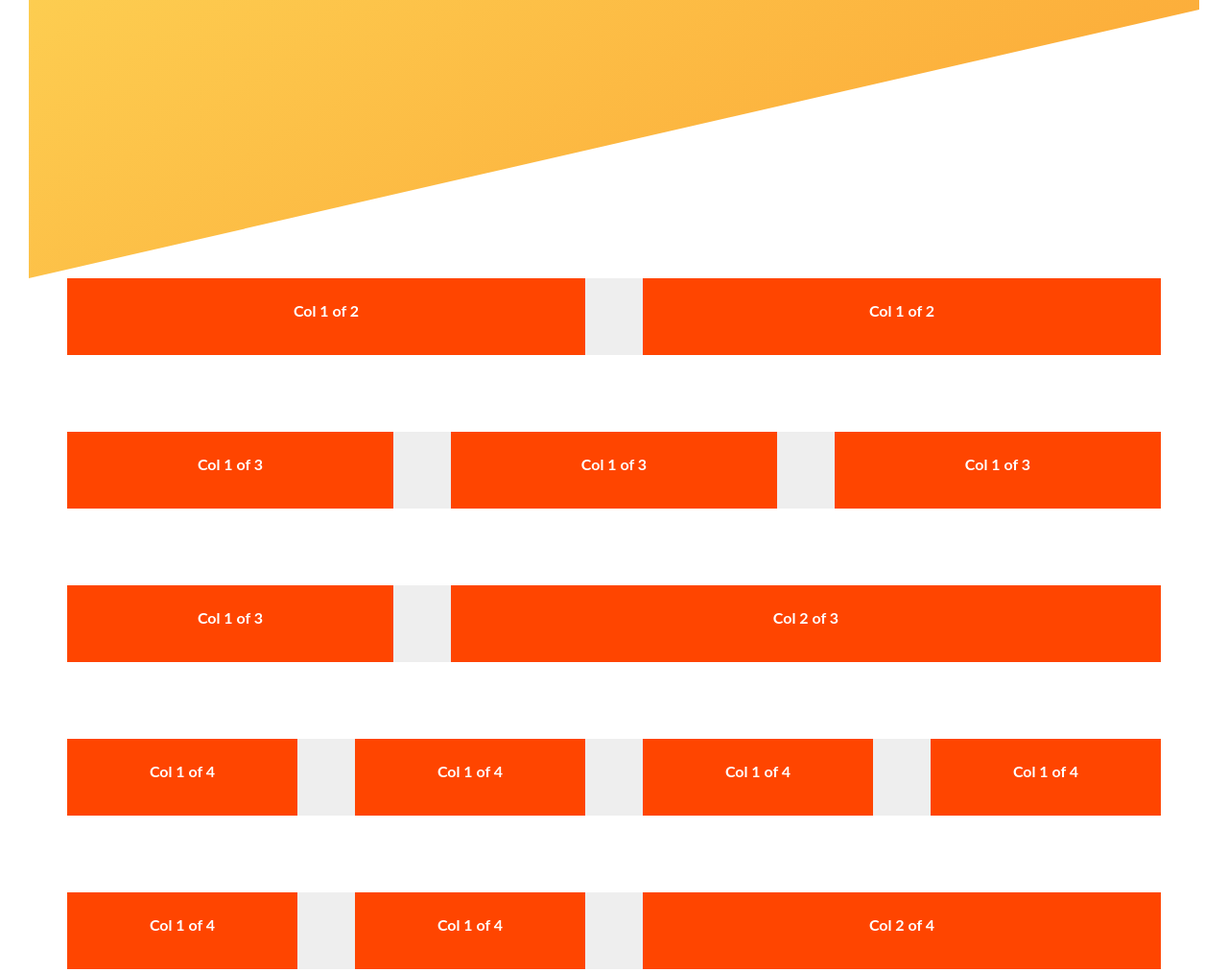
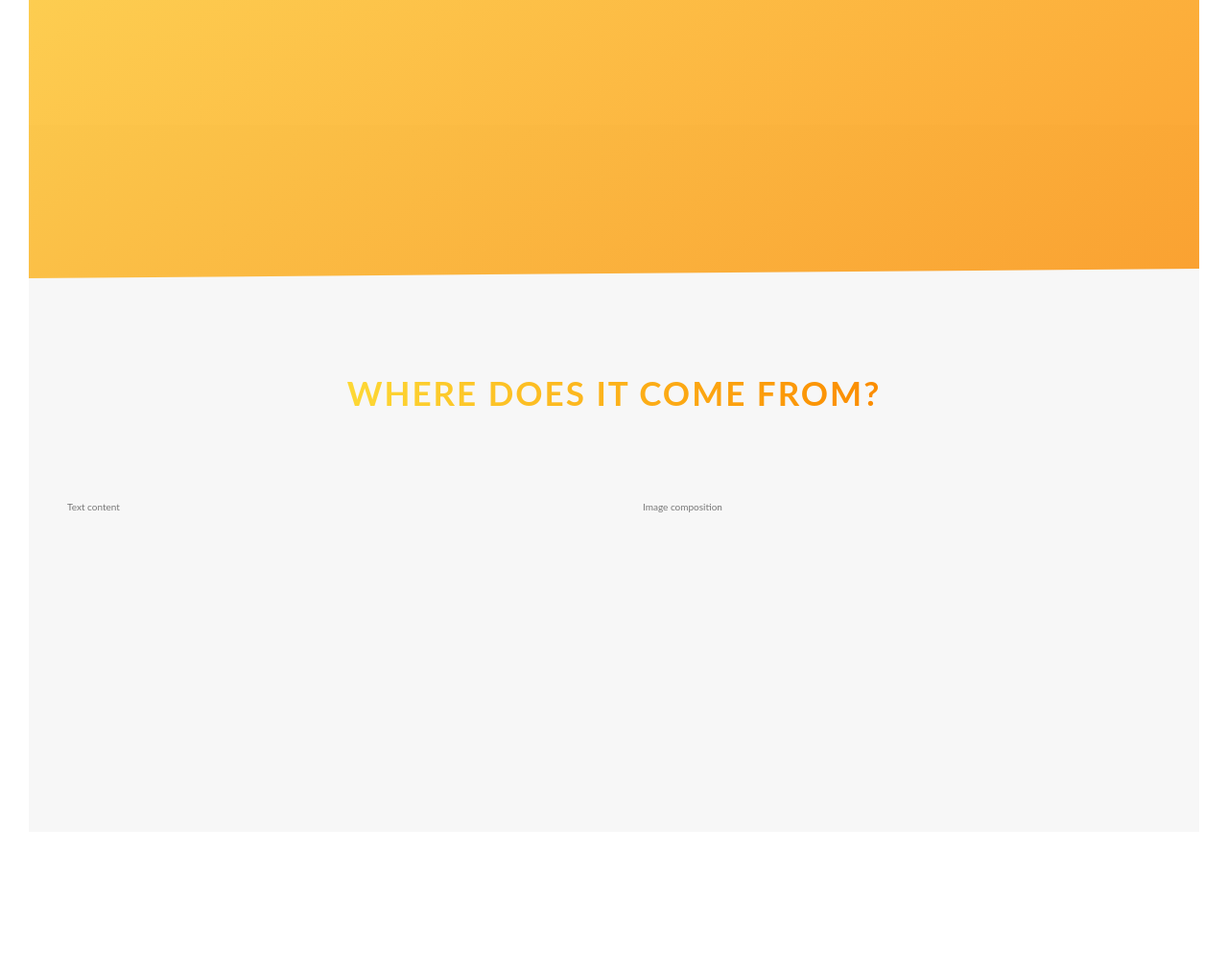
Before and after one commit to nihaadk/landing-page-orange, a website: page index.html in a window 1280 px wide. Shown: the part 500-1513 px from the top of the page at 96% size. After the commit the page ends 1397 px from the top, so only its background shows below. Drawn offline with Linux system fonts and the light colour scheme.

Commit message:
Add utilitie classes

```diff
--- a/index.html
+++ b/index.html
@@ -1,5 +1,6 @@
 <!DOCTYPE html>
 <html lang="en">
+
 <head>
     <meta charset="UTF-8">
     <meta name="viewport" content="width=device-width, initial-scale=1.0">
@@ -7,6 +8,7 @@
     <link rel="stylesheet" href="css/style.css">
     <title>Advanced CSS and SASS</title>
 </head>
+
 <body>
     <header class="header">
         <div class="logo-box">
@@ -22,6 +24,26 @@
         </div>
     </header>
 
+    <main>
+        <section class="section-about">
+            <div class="u-center-text u-margin-bottom-8">
+                <h2 class="heading-secondary">
+                    Where does it come from?
+                </h2>
+            </div>
+
+            <div class="row">
+                <div class="col-1-of-2">
+                   Text content
+                </div>
+                <div class="col-1-of-2">
+                   Image composition
+                </div>
+            </div>
+        </section>
+    </main>
+
+    <!--
     <section class="grid-test">
         <div class="row">
             <div class="col-1-of-2">
@@ -88,9 +110,10 @@
                 Col 3 of 4
             </div>
         </div>
-
     </section>
+    -->
 
 
 </body>
+
 </html>
--- a/sass/abstracts/_variables.scss
+++ b/sass/abstracts/_variables.scss
@@ -9,7 +9,11 @@ Dark orange: #fb8c00
 $color-primary: #ffb300;
 $color-primary-light: #fdd835;
 $color-primary-dark: #fb8c00;
+
 $color-grey-dark: #777;
+
+$color-grey-light-1: #f7f7f7;
+
 $color-white: #fff;
 $color-black: #000;
 
--- a/sass/base/_typography.scss
+++ b/sass/base/_typography.scss
@@ -32,3 +32,21 @@ body {
         animation: moveInRight 1s ease-in;
     }
 }
+
+.heading-secondary {
+    font-size: 3.5rem;
+    text-transform: uppercase;
+    font-weight: 700;
+    display: inline-block;
+    background-image: linear-gradient(to right, $color-primary-light, $color-primary-dark);
+    background-clip: text;
+    -webkit-background-clip: text;
+    color: transparent;
+    letter-spacing: 2px;
+    transition: all .2s;
+
+    &:hover {
+        transform: skewY(2deg) skewX(15deg) scale(1.1);
+        text-shadow: .5rem 1rem 2rem rgba($color-black, .2);
+    }
+}
--- a/sass/base/_utilities.scss
+++ b/sass/base/_utilities.scss
@@ -0,0 +1,7 @@
+.u-center-text {
+    text-align: center;
+}
+
+.u-margin-bottom-8 {
+    margin-bottom: 8rem;
+}
--- a/sass/layout/_grid.scss
+++ b/sass/layout/_grid.scss
@@ -1,6 +1,6 @@
 .row {
     max-width: 114rem;
-    background-color: #eee;
+    // background-color: #eee;
     margin: 0 auto;
     margin-bottom: 80px;
 
@@ -12,14 +12,14 @@
 
     // selected all class the started with  "col-"
     [class^="col-"] {
-        background-color: orangered;
+        // background-color: orangered;
         float: left;
-        height: 80px;
-        padding: 20px 20px;
-        text-align: center;
-        color: white;
-        font-weight: bold;
-        font-size: 12pt;
+        // height: 80px;
+        // padding: 20px 20px;
+        // text-align: center;
+        // color: white;
+        // font-weight: bold;
+        // font-size: 12pt;
 
         &:not(:last-child) {
             margin-right: $gutter-horizontal;
--- a/sass/layout/_header.scss
+++ b/sass/layout/_header.scss
@@ -7,7 +7,7 @@
        url(../img/beatch.jpg);
     background-position: top;
     background-size: cover;
-    clip-path: polygon(0 0,100% 0,100% 48rem, 0 100%);
+    clip-path: polygon(0 0,100% 0,100% 75rem, 0 100%);
     position: relative;
 
     & .logo-box {
--- a/sass/pages/_home.scss
+++ b/sass/pages/_home.scss
@@ -0,0 +1,5 @@
+.section-about {
+    background-color: $color-grey-light-1;
+    padding: 25rem 0;
+    margin-top: -20vh;
+}
```
Also changed, not shown: css/style.css.
